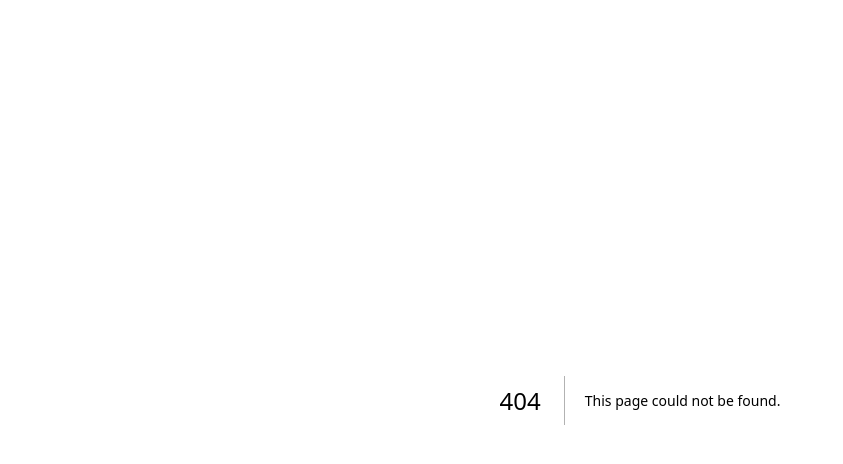
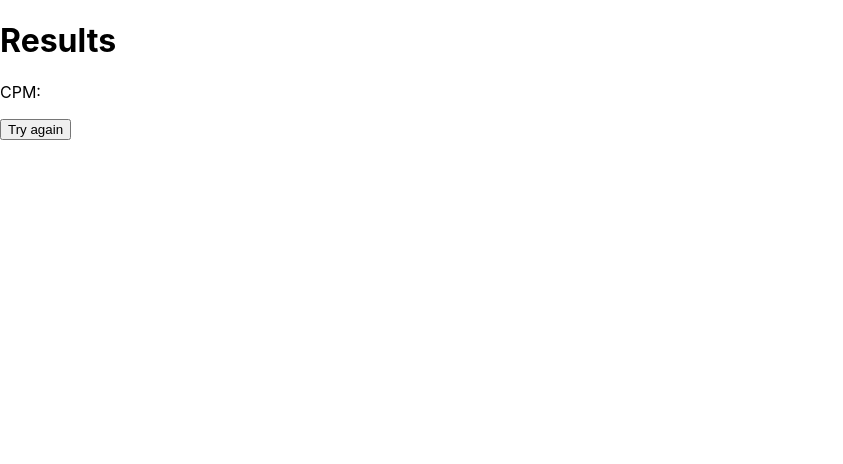
Before and after one commit to eyal-sasson/typer, a Next.js app: page /results in a window 1280 px wide. Before the commit this address had no page. Shown: the top 464 px of the page, without its empty margins (0-843 px from the left). Built offline with nearby package versions, Linux system fonts and the light colour scheme.

Commit message:
Adding results page

```diff
--- /dev/null
+++ b/pages/results.tsx
@@ -0,0 +1,14 @@
+import React from 'react';
+import Router from 'next/router';
+
+export default class Results extends React.Component {
+    render() {
+        return (
+            <main>
+                <h1>Results</h1>
+                <p>CPM: {Router.query.cpm}</p>
+                <button onClick={() => Router.push('/')}>Try again</button>
+            </main>
+        );
+    }
+}
```
Also changed, not shown: pages/typer.tsx (+14 -3 lines).
